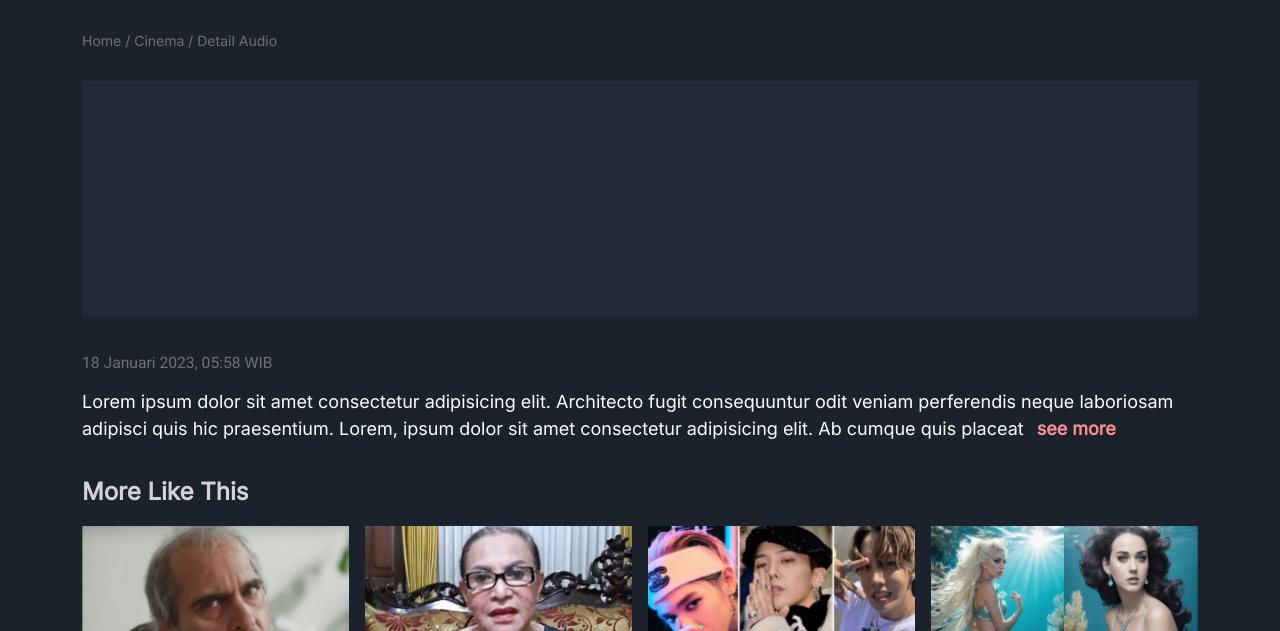
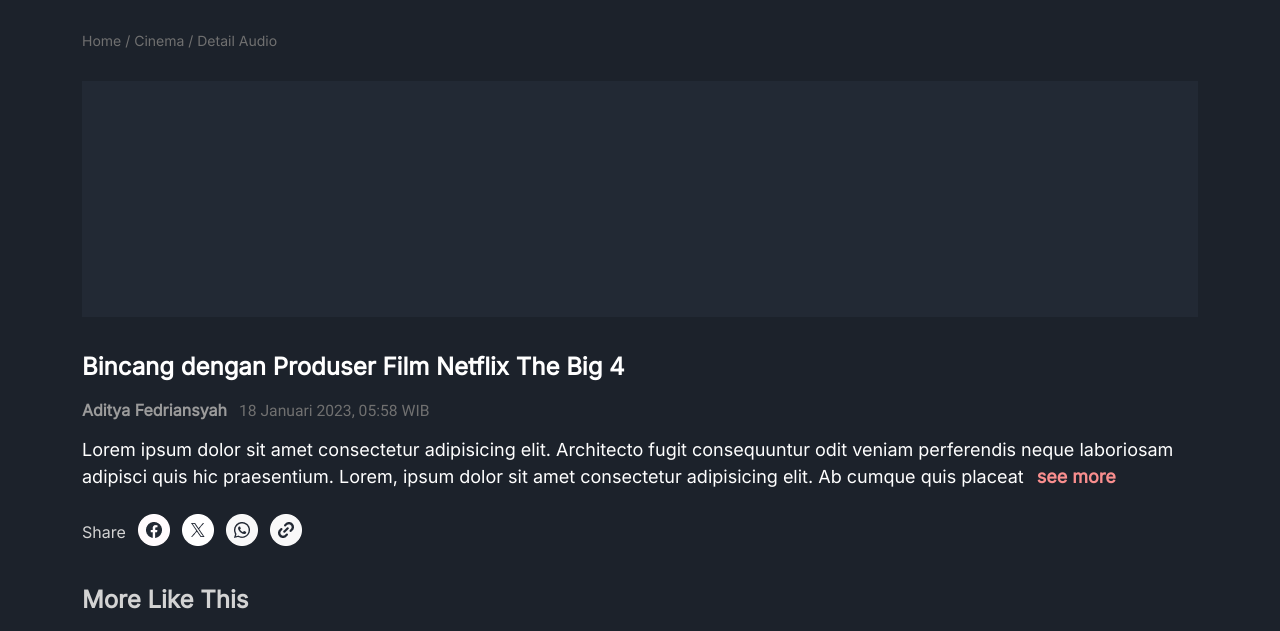
Before and after one commit to fadilfahrudin/celebrities.id, a plain HTML site: page detail-audio.html in a window 1280 px wide. Shown: the part 108-739 px from the top of the page. Drawn offline with Linux system fonts and the light colour scheme.

Commit message:
update: penyesuaian tampilan di detail audio dan radio sesuai figma

```diff
--- a/detail-audio.html
+++ b/detail-audio.html
@@ -77,7 +77,11 @@
                             allow="accelerometer; autoplay; clipboard-write; encrypted-media; gyroscope; picture-in-picture; web-share"
                             allowfullscreen></iframe>
                     </div>
-                    <span class="audio-created">18 Januari 2023, 05:58 WIB</span>
+                    <div class="stream-title">Bincang dengan Produser Film Netflix The Big 4</div>
+                    <div class="author-info">
+                        <span class="author-name">Aditya Fedriansyah</span>
+                        <span class="audio-created">18 Januari 2023, 05:58 WIB</span>
+                    </div>
                     <div class="content-data">
                         <p>Lorem ipsum dolor sit amet consectetur adipisicing elit. Architecto fugit consequuntur odit
                             veniam perferendis neque laboriosam adipisci quis hic praesentium.</p>
@@ -99,6 +103,13 @@
                             quod provident maiores inventore dolorem hic velit enim quos ipsam? Itaque ipsum placeat
                             labore amet earum? Exercitationem, fugit!</p>
                     </div>
+                    <ul>
+                        <label for="socmed">Share</label>
+                        <li id="socmed"><a href="#"><i class="ic-fb"></i></a></li>
+                        <li id="socmed"><a href="#"><i class="ic-tw"></i></a></li>
+                        <li id="socmed"><a href="#"><i class="ic-wa"></i></a></li>
+                        <li id="socmed"><a href="#"><i class="ic-link"></i></a></li>
+                    </ul>
 
                 </div>
                 <!-- More Card -->
--- a/styles/scss/molecules/_detail-audio.scss
+++ b/styles/scss/molecules/_detail-audio.scss
@@ -27,8 +27,33 @@
                             background-color: $color-dark-50;
                         }
                     }
+                    .stream-title {
+                        margin-top: 32px;
+                        color: #fff;
+
+                        /* Tiitle/24 Bold H1 */
+                        font-family: Inter, sans-serif;
+                        font-size: 24px;
+                        font-style: normal;
+                        font-weight: 700;
+                        line-height: 150%; /* 36px */
+                    }
+                    .author-info {
+                        margin-top: 12px;
+                        display: flex;
+                        gap: 0 12px;
+                        width: max-content;
+                        .author-name {
+                            color: var(--Grey-300, #9b9b9b);
+                            display: inline-block;
+                            /* Caption/16 Med */
+                            font-family: Inter, sans-serif;
+                            font-size: 16px;
+                            font-style: normal;
+                            font-weight: 600;
+                            line-height: 170%; /* 27.2px */
+                        }
                         .audio-created {
-                        margin-top: 32px;
                             display: block;
                             color: var(--Grey-500, #707070);
                             font-family: Roboto, sans-serif;
@@ -36,6 +61,7 @@
                             font-style: normal;
                             font-weight: 400;
                             line-height: 170%; /* 27.2px */
+                        }
                     }
                     .content-data {
                         margin-top: 12px;
@@ -69,6 +95,41 @@
 
                             &.show {
                                 position: unset;
+                            }
+                        }
+                    }
+                    ul {
+                        margin-top: 24px;
+                        list-style: none;
+                        display: flex;
+                        align-items: center;
+                        gap: 0 12px;
+                        label {
+                            font-size: 16px;
+                            font-style: normal;
+                            font-weight: 400;
+                            line-height: normal;
+                            color: $text-light;
+                        }
+                        li {
+                            a {
+                                text-decoration: none;
+                                i {
+                                    width: 32px;
+                                    height: 32px;
+                                }
+                                .ic-fb {
+                                    content: url(../../assets/img/fb.png);
+                                }
+                                .ic-tw {
+                                    content: url(../../assets/img/tw.png);
+                                }
+                                .ic-wa {
+                                    content: url(../../assets/img/wa.png);
+                                }
+                                .ic-link {
+                                    content: url(../../assets/img/link.png);
+                                }
                             }
                         }
                     }
--- a/styles/scss/molecules/_detail-radio-streaming.scss
+++ b/styles/scss/molecules/_detail-radio-streaming.scss
@@ -93,6 +93,17 @@
                                 }
                             }
                         }
+                    }
+                    .stream-title {
+                        margin-top: 24px;
+                        color: #fff;
+
+                        /* Tiitle/24 Bold H1 */
+                        font-family: Inter, sans-serif;
+                        font-size: 24px;
+                        font-style: normal;
+                        font-weight: 700;
+                        line-height: 150%; /* 36px */
                     }
                     .content-data {
                         margin-top: 12px;
```
Also changed, not shown: detail-radio-streaming.html (+3 -2 lines), styles/css/styles.css, 1 other file. Lines whose indentation alone changed are shown as unchanged.
